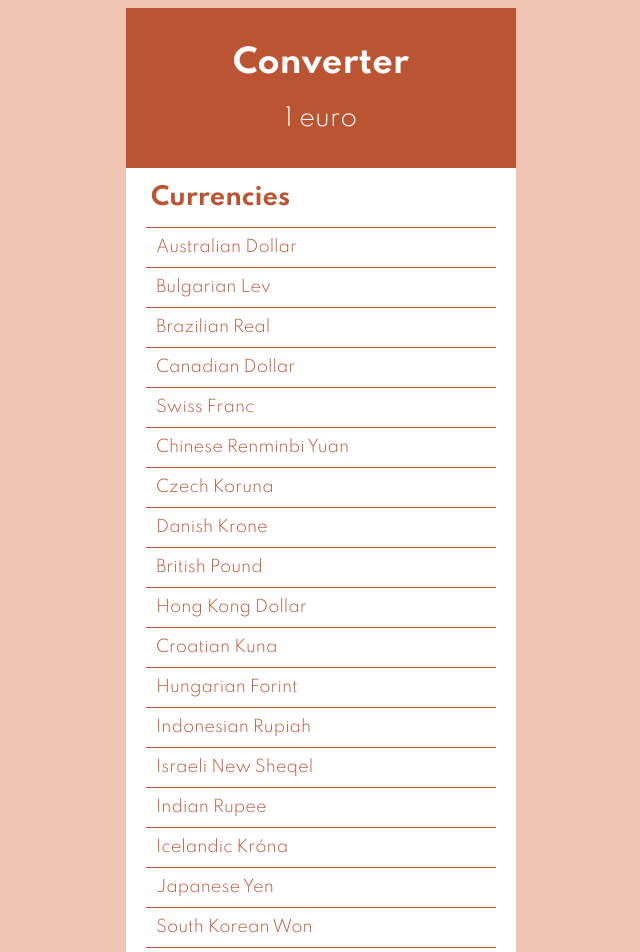
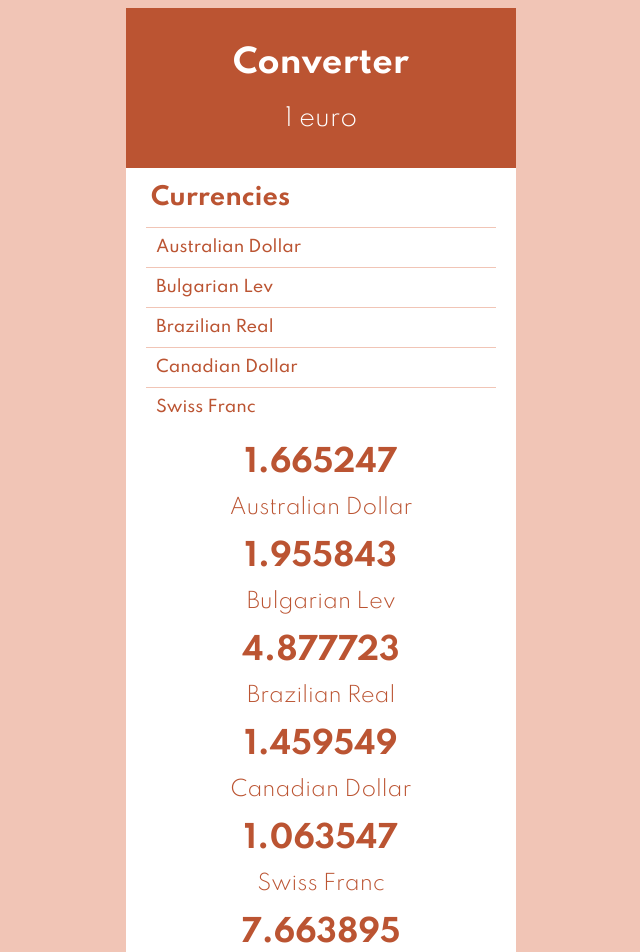
Before and after one commit to GuillaumeCARRA/Converter, a React (Create React App) app: page / in a window 1280 px wide. Shown: the top 952 px of the page, without its empty margins (214-854 px from the left). Built offline with nearby package versions, Linux system fonts and the light colour scheme.

Commit message:
end of css for Currencies and Amount component, map on Amount data

```diff
--- a/src/App.js
+++ b/src/App.js
@@ -12,7 +12,7 @@ function App() {
     <div className="App">
         <Header />
         <Currencies currencies={currencie} />
-        <Amount />
+        <Amount amounts={currencie} />
     </div>
   );
 }
--- /dev/null
+++ b/src/components/Amount/amount.css
@@ -0,0 +1,24 @@
+.amount {
+    background-color: #fff;
+    width: 370px;
+    padding: 10px;
+    font-family: 'Spartan', sans-serif;
+    text-align: center;
+    color: #bb5432;
+}
+
+.amount__content {
+    padding: 1px;
+}
+
+.amount__rate {
+    font-size: 1.9rem;
+    font-weight: 700;
+    margin: 2px auto;
+}
+
+.amount__name {
+    font-size: 1.3rem;
+    font-weight: 300;
+    margin: 15px auto;
+}
--- a/src/components/Amount/index.js
+++ b/src/components/Amount/index.js
@@ -1,9 +1,15 @@
 import React from 'react';
+import './amount.css';
 
-function Amount() {
+function Amount({amounts}) {
     return (
-        <div>
-           amount
+        <div className="amount">
+            {amounts.map((amount) => (
+                <div className="amount__content">
+                   <p className="amount__rate">{amount.rate}</p>
+                   <p className="amount__name">{amount.name}</p>
+                </div>
+            ))}
         </div>
     )
 }
--- a/src/components/Currencies/currencies.css
+++ b/src/components/Currencies/currencies.css
@@ -5,6 +5,7 @@
     font-family: 'Spartan', sans-serif;
     font-size: 1rem;
     color: #bb5432;
+
 }
 
 .currencies__title {
@@ -12,24 +13,37 @@
     font-weight: 700;
 }
 
+/* I have to put a height or width
+   otherwise it won't know whether something is overflowing
+*/
 .currencies__list {
+    height: 180px;
     list-style-type: none;
     padding: 10px;
     margin: 5px auto;
+    overflow-y: scroll;
 
 
 }
 
 .currencies__name {
-    border-bottom: 1px solid #bb5432;
+    border-bottom: 1px solid #f1c5b6;
     padding: 10px;
-    font-weight: 300;
+    font-weight: 500;
     cursor: pointer;
 }
 
 .currencies__name:first-child {
-    border-top: 1px solid #bb5432;
+    border-top: 1px solid #f1c5b6;
+
 }
+
+.currencies__name:hover {
+    opacity: 1;
+    background-color: #f1c5b6;
+    transition: background-color 0.2s, ease-in-out 1s;
+
+ }
 
 .currencies__name:last-child {
     border-bottom: none;
```
